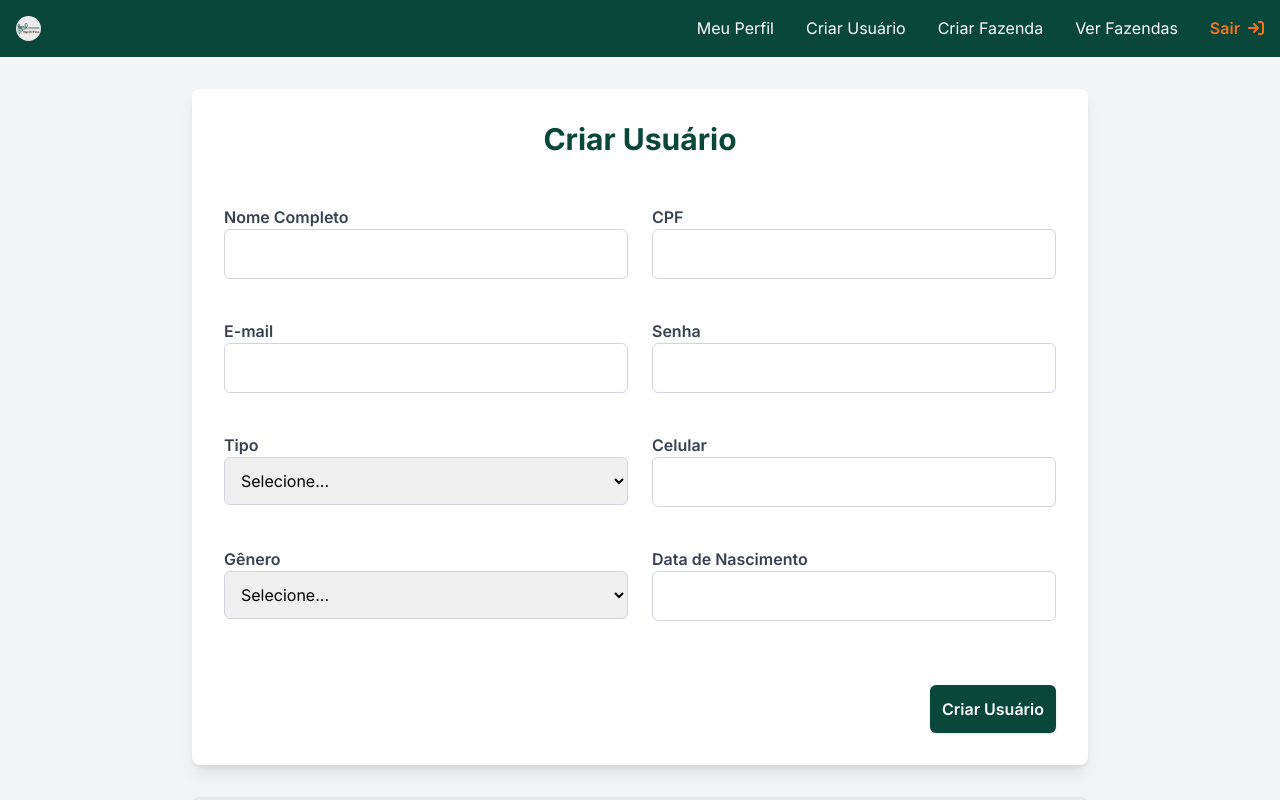
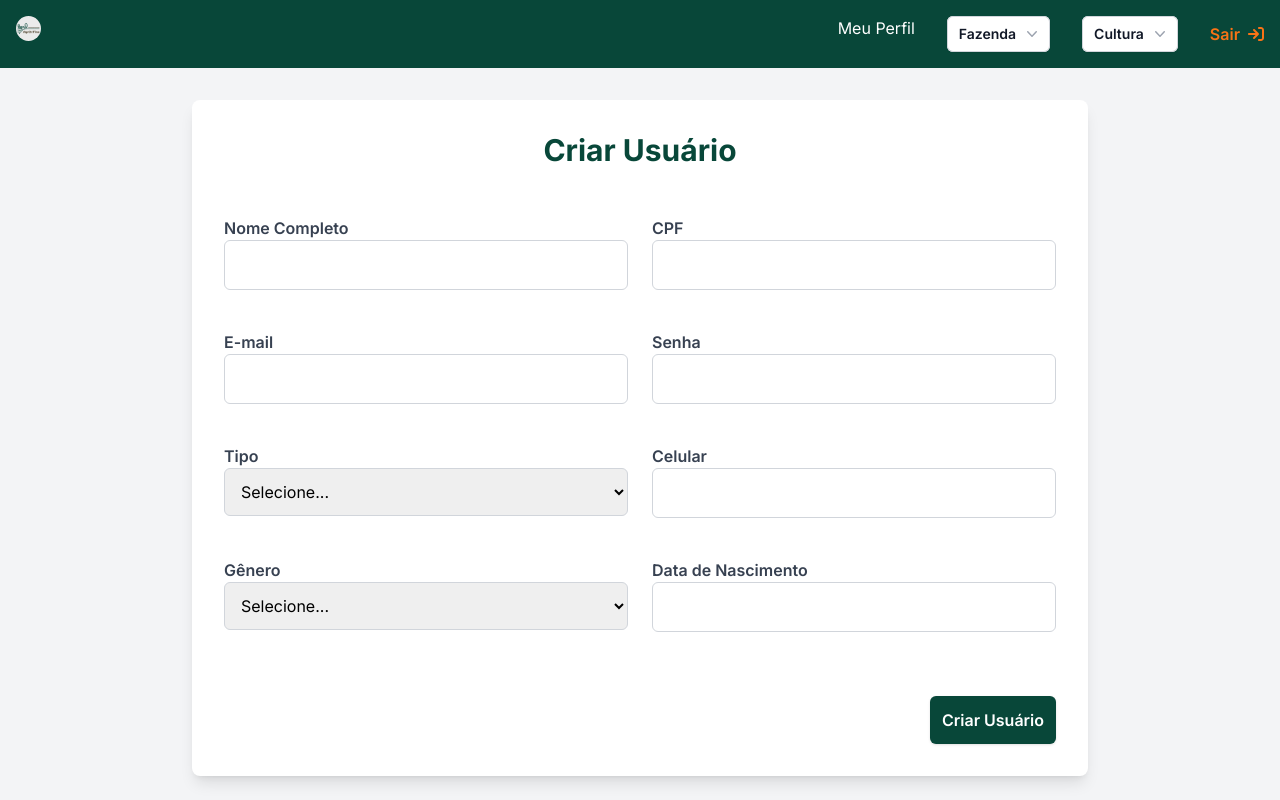
Before and after one commit to DeJunior007/agrontime, a Next.js app: page /manterusuario in a window 1280 px wide. Shown: the top 800 px of the page. Built offline with nearby package versions, Linux system fonts and the light colour scheme; sample sign-in values are in the browser's storage.

Commit message:
fix: novo componente e ajustes para navbar

```diff
--- /dev/null
+++ b/app/components/Dropdown/index.js
@@ -0,0 +1,58 @@
+'use client';
+import { useState } from 'react';
+
+const Dropdown = ({ title, options }) => {
+  const [isOpen, setIsOpen] = useState(false);
+
+  const toggleDropdown = () => {
+    setIsOpen(prev => !prev);
+  };
+
+  const handleOptionClick = (option) => {
+    console.log(`Option clicked: ${option.label}`);
+    setIsOpen(false);
+    if (option.href) {
+      window.location.href = option.href;
+    }
+  };
+
+  return (
+    <div className="relative inline-block text-left">
+      <div>
+        <button
+          type="button"
+          className="inline-flex w-full justify-center gap-x-1.5 rounded-md bg-white px-3 py-2 text-sm font-semibold text-gray-900 shadow-sm ring-1 ring-inset ring-gray-300 hover:bg-gray-50"
+          onClick={toggleDropdown}
+          aria-expanded={isOpen}
+          aria-haspopup="true"
+        >
+          {title} {/* Exibe o nome do dropdown */}
+          <svg className="-mr-1 h-5 w-5 text-gray-400" viewBox="0 0 20 20" fill="currentColor" aria-hidden="true">
+            <path fillRule="evenodd" d="M5.23 7.21a.75.75 0 011.06.02L10 11.168l3.71-3.938a.75.75 0 111.08 1.04l-4.25 4.5a.75.75 0 01-1.08 0l-4.25-4.5a.75.75 0 01.02-1.06z" clipRule="evenodd" />
+          </svg>
+        </button>
+      </div>
+
+      {isOpen && (
+        <div className="absolute right-0 z-10 mt-2 w-56 origin-top-right rounded-md bg-white shadow-lg ring-1 ring-black ring-opacity-5 focus:outline-none" role="menu" aria-orientation="vertical" aria-labelledby="menu-button" tabIndex="-1">
+          <div className="py-1" role="none">
+            {options.map((option, index) => (
+              <a
+                key={index}
+                href={option.href || '#'}
+                className="block px-4 py-2 text-sm text-gray-700 hover:bg-gray-100"
+                role="menuitem"
+                tabIndex="-1"
+                onClick={() => handleOptionClick(option)}
+              >
+                {option.label}
+              </a>
+            ))}
+          </div>
+        </div>
+      )}
+    </div>
+  );
+};
+
+export default Dropdown;
--- a/app/components/Navbar/index.js
+++ b/app/components/Navbar/index.js
@@ -1,17 +1,19 @@
 'use client';
-import { useEffect } from "react";
+import { useEffect, useState } from "react";
 import Image from "next/image";
 import Link from "next/link";
 import Swal from "sweetalert2";
 import withReactContent from "sweetalert2-react-content";
 import logo from "../../../public/imgs/png/logo.png";
 import { FaArrowRightToBracket } from "react-icons/fa6";
+import Dropdown from "../Dropdown";
+import navbarData from './navbar.json';
 
 const Navbar = () => {
   const MySwal = withReactContent(Swal);
+  const [userRole, setUserRole] = useState("master");
 
   useEffect(() => {
-    // Verifica se o token JWT existe no sessionStorage
     const checkJwtToken = () => {
       const jwtToken = sessionStorage.getItem("jwt");
       if (!jwtToken) {
@@ -34,21 +36,14 @@ const Navbar = () => {
       reverseButtons: true
     }).then((result) => {
       if (result.isConfirmed) {
-        // Limpar o token do sessionStorage
         sessionStorage.removeItem("jwt");
-        // Redirecionar para a página de login
         window.location.href = "/";
       }
     });
   };
 
-  // Array de links da Navbar
-  const links = [
-    { href: "/perfil", label: "Meu Perfil" },
-    { href: "/manterusuario", label: "Criar Usuário" },
-    { href: "/manterfazenda", label: "Criar Fazenda" },
-    { href: "/visualizarfazendas", label: "Ver Fazendas" }
-  ];
+  const farmOptions = navbarData.cargos[userRole].fazenda;
+  const cultureOptions = navbarData.cargos[userRole].cultura;
 
   return (
     <nav className="bg-[#084739] p-4 w-full flex justify-between">
@@ -57,14 +52,18 @@ const Navbar = () => {
       </Link>
       <div>
         <ul className="flex justify-around space-x-8">
-          {links.map((link, index) => (
-            <li key={index}>
-              <Link href={link.href} className="text-white hover:underline">
-                {link.label}
-              </Link>
-            </li>
-          ))}
-          <li className="flex justify-center items-center w-auto text-orange-500 font-semibold hover:underline hover:text-red-500 cursor-pointer" onClick={handleLogout}>
+        <li>
+            <Link href="/perfil" className="text-white hover:underline">
+              Meu Perfil
+            </Link>
+          </li>
+          <li>
+            <Dropdown title="Fazenda" options={farmOptions} />
+          </li>
+          <li>
+            <Dropdown title="Cultura" options={cultureOptions} />
+          </li>
+                   <li className="flex justify-center items-center w-auto text-orange-500 font-semibold hover:underline hover:text-red-500 cursor-pointer" onClick={handleLogout}>
             Sair
             <FaArrowRightToBracket className="ml-2" />
           </li>
--- /dev/null
+++ b/app/components/Navbar/navbar.json
@@ -0,0 +1,18 @@
+{
+    "cargos": {
+      "master": {
+        "fazenda": [
+          { "label": "Criar Fazenda", "href": "/manterfazenda" },
+          { "label": "Gerenciar Fazenda", "href": "/visualizarfazendas" }
+        ],
+        "cultura": [
+          { "label": "Criar Cultura", "href": "/mantercultura" },
+          { "label": "Gerenciar Cultura", "href": "/visualizarcultura" }
+        ],
+        "funcionario": [
+          { "label": "Criar Funcionário", "href": "/manterusuario" },
+          { "label": "Gerenciar Funcionário", "href": "/visualizarusuarios" }
+        ]
+      }
+    }
+  }
```
